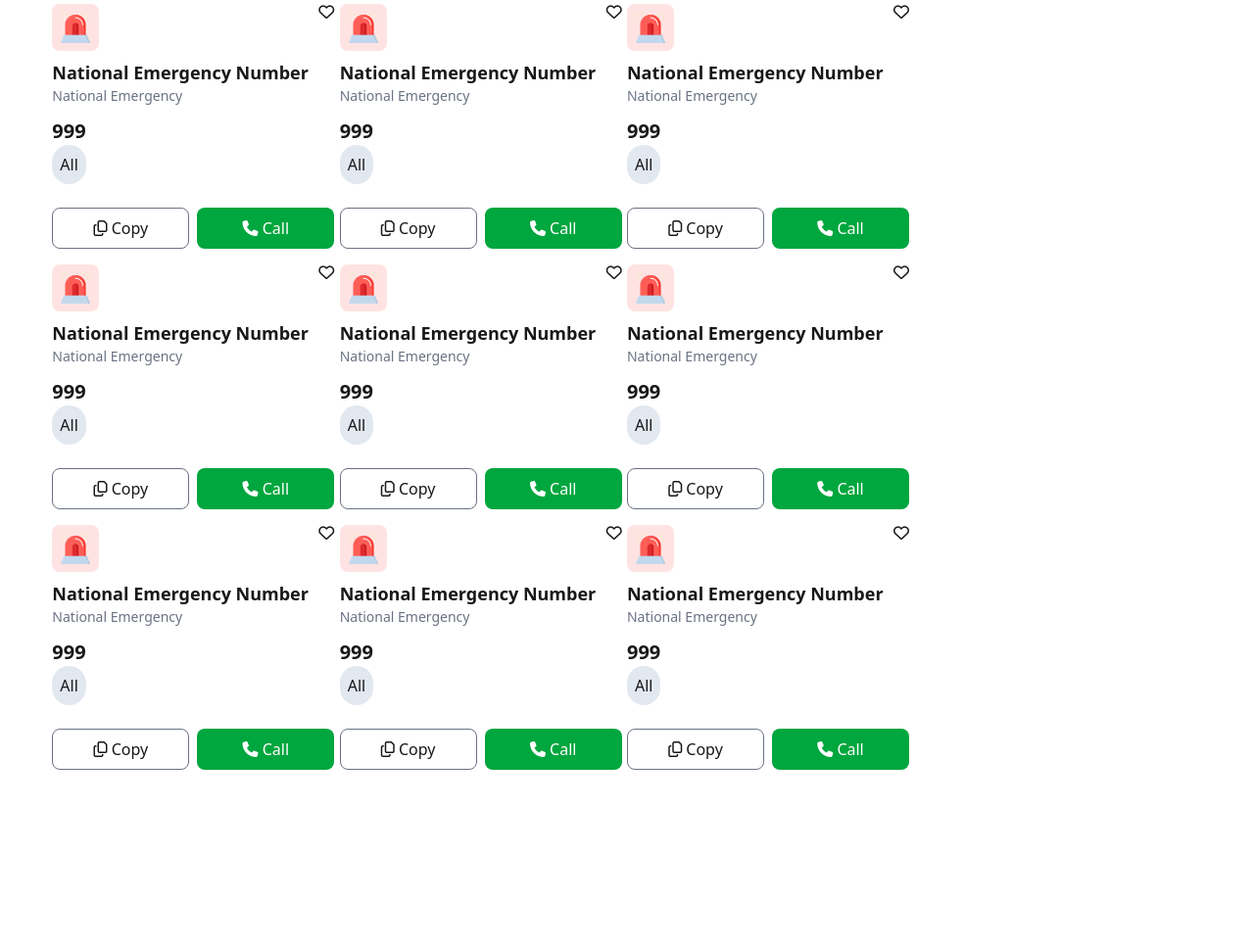
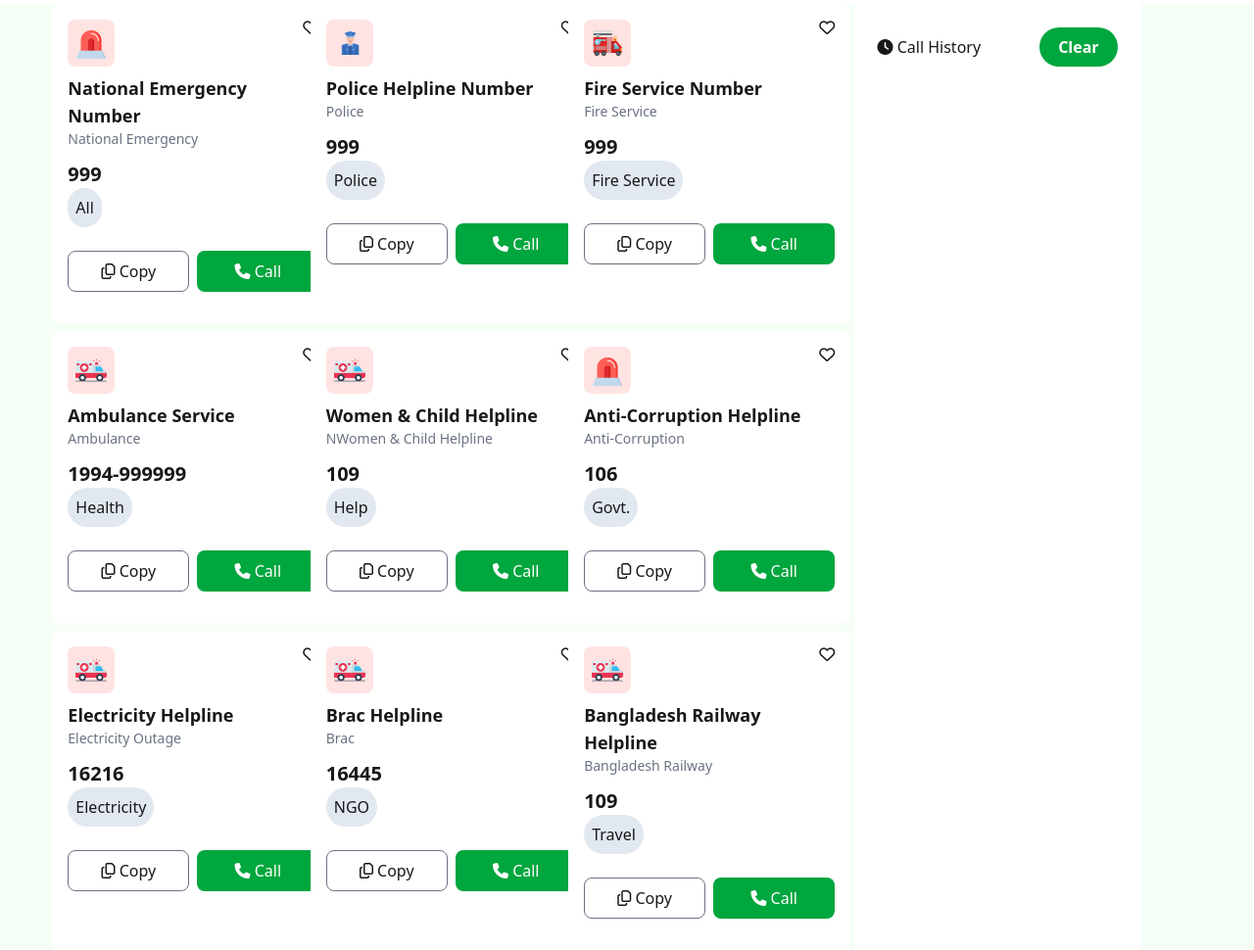
Before and after one commit to sumai-suchi/B12-A5-Emergency-Hotline, a plain HTML site: page index.html in a window 1280 px wide. Shown: the part 400-1370 px from the top of the page at 98% size. Before the commit the page ends 1202 px from the top, so only its background shows below. Drawn offline with nearby package versions, Linux system fonts and the light colour scheme.

Commit message:
adding history section with Dom activities where clear button can clear all history also clicking on the call button will show an alert button and add it to history section

```diff
--- a/index.html
+++ b/index.html
@@ -18,11 +18,11 @@
 
             <div class="flex gap-10 justify-center items-center">
                 <div class="flex gap-1">
-                    <p class="  font-semibold">0</p>
-                    <img src="./assets/heart.png" class="size-6" alt="">
+                    <p class="  font-semibold" id="HeartId">0</p>
+                    <img src="./assets/heart.png"  class="size-6" alt="">
                     </div>
                 <div class="flex gap-1">
-                    <p class=" font-semibold">100</p>
+                    <p class=" font-semibold " id="star">100</p>
                     <img src="./assets/coin.png" class="size-6"  alt="">
                     </div>
 
@@ -41,12 +41,13 @@
             </div>
         </section>
 
-        <section class="w-11/12 mx-auto mt-8  ">
-            <div class="grid grid-cols-1 lg:grid-cols-3 w-9/12 ">
-                <div class="card w-72  h-full mb-2">
+        <section class="bg-[#F5FFF6]">
+            <div class="w-11/12 mx-auto gap-9 flex  mt-8   ">
+            <div class="grid grid-cols-1 lg:grid-cols-3 gap-2 w-8/12 ">
+                <div class="card bg-white w-72 p-4  h-full mb-2">
                 <div class="flex justify-between mb-2  ">
                     <img src="./assets/emergency.png" class="size-12 bg-[#FFE3E2]  rounded-lg p-2 " alt="">
-                    <i class="fa-regular fa-heart"></i>
+                    <i class="fa-regular fa-heart   heart" ></i>
 
                 </div>
 
@@ -59,175 +60,175 @@
 
                 <div class="mb-2 flex gap-2 ">
                     <button class="w-3/6 border border-gray-500 p-2 rounded-lg"><i class="fa-regular fa-copy"></i> Copy</button>
-                    <button class="w-3/6 bg-[#00A63E] text-white rounded-lg p-2"><i class="fa-solid fa-phone"></i> Call</button>
+                    <button class="w-3/6 bg-[#00A63E] text-white rounded-lg callHistory p-2"><i class="fa-solid fa-phone"></i> Call</button>
                 </div>
 
 
             </div>
-                <div class="card w-72  h-full mb-2  ">
+                <div class="card bg-white w-72 p-4  h-full mb-2  ">
                 <div class="flex justify-between mb-2  ">
-                    <img src="./assets/emergency.png" class="size-12 bg-[#FFE3E2]  rounded-lg p-2 " alt="">
-                    <i class="fa-regular fa-heart"></i>
+                    <img src="./assets/police.png" class="size-12 bg-[#FFE3E2]  rounded-lg p-2 " alt="">
+                    <i class="fa-regular fa-heart   heart"></i>
 
                 </div>
 
                 <div class="mb-4">
-                    <h1 class="font-bold text-lg">National Emergency Number</h1>
-                  <p class="text-sm text-gray-500">National Emergency</p>
+                    <h1 class="font-bold text-lg">Police Helpline Number</h1>
+                  <p class="text-sm text-gray-500">Police</p>
                     <p class="text-xl font-bold mt-3">999</p>
-                    <button class="bg-slate-200 p-2 rounded-full mb-2">All</button>
+                    <button class="bg-slate-200 p-2 rounded-full mb-2">Police</button>
                 </div>
 
                 <div class="mb-2 flex gap-2 ">
                     <button class="w-3/6 border border-gray-500 p-2 rounded-lg"><i class="fa-regular fa-copy"></i> Copy</button>
-                    <button class="w-3/6 bg-[#00A63E] text-white rounded-lg p-2"><i class="fa-solid fa-phone"></i> Call</button>
+                    <button class="w-3/6 bg-[#00A63E] text-white rounded-lg callHistory p-2"><i class="fa-solid fa-phone"></i> Call</button>
                 </div>
 
 
             </div>
-                <div class="card w-72  h-full mb-2  ">
+                <div class="card bg-white w-72 p-4  h-full mb-2  ">
                 <div class="flex justify-between mb-2  ">
-                    <img src="./assets/emergency.png" class="size-12 bg-[#FFE3E2]  rounded-lg p-2 " alt="">
-                    <i class="fa-regular fa-heart"></i>
+                    <img src="./assets/fire-service.png" class="size-12 bg-[#FFE3E2]  rounded-lg p-2 " alt="">
+                    <i class="fa-regular fa-heart heart "></i>
 
                 </div>
 
                 <div class="mb-4">
-                    <h1 class="font-bold text-lg">National Emergency Number</h1>
-                  <p class="text-sm text-gray-500">National Emergency</p>
+                    <h1 class="font-bold text-lg">Fire Service Number</h1>
+                  <p class="text-sm text-gray-500">Fire Service</p>
                     <p class="text-xl font-bold mt-3">999</p>
-                    <button class="bg-slate-200 p-2 rounded-full mb-2">All</button>
+                    <button class="bg-slate-200 p-2 rounded-full mb-2">Fire Service</button>
                 </div>
 
                 <div class="mb-2 flex gap-2 ">
                     <button class="w-3/6 border border-gray-500 p-2 rounded-lg"><i class="fa-regular fa-copy"></i> Copy</button>
-                    <button class="w-3/6 bg-[#00A63E] text-white rounded-lg p-2"><i class="fa-solid fa-phone"></i> Call</button>
+                    <button class="w-3/6 bg-[#00A63E] text-white rounded-lg callHistory p-2"><i class="fa-solid fa-phone"></i> Call</button>
                 </div>
 
 
             </div>
-                <div class="card w-72  h-full mb-2  ">
+                <div class="card bg-white w-72 p-4  h-full mb-2  ">
                 <div class="flex justify-between mb-2  ">
-                    <img src="./assets/emergency.png" class="size-12 bg-[#FFE3E2]  rounded-lg p-2 " alt="">
-                    <i class="fa-regular fa-heart"></i>
+                    <img src="./assets/ambulance.png" class="size-12 bg-[#FFE3E2]  rounded-lg p-2 " alt="">
+                    <i class="fa-regular fa-heart heart "></i>
 
                 </div>
 
                 <div class="mb-4">
-                    <h1 class="font-bold text-lg">National Emergency Number</h1>
-                  <p class="text-sm text-gray-500">National Emergency</p>
-                    <p class="text-xl font-bold mt-3">999</p>
-                    <button class="bg-slate-200 p-2 rounded-full mb-2">All</button>
+                    <h1 class="font-bold text-lg">Ambulance Service</h1>
+                  <p class="text-sm text-gray-500">Ambulance</p>
+                    <p class="text-xl font-bold mt-3">1994-999999</p>
+                    <button class="bg-slate-200 p-2 rounded-full mb-2">Health</button>
                 </div>
 
                 <div class="mb-2 flex gap-2 ">
                     <button class="w-3/6 border border-gray-500 p-2 rounded-lg"><i class="fa-regular fa-copy"></i> Copy</button>
-                    <button class="w-3/6 bg-[#00A63E] text-white rounded-lg p-2"><i class="fa-solid fa-phone"></i> Call</button>
+                    <button class="w-3/6 bg-[#00A63E] text-white rounded-lg callHistory p-2"><i class="fa-solid fa-phone"></i> Call</button>
                 </div>
 
 
             </div>
-                <div class="card w-72  h-full mb-2  ">
+                <div class="card bg-white w-72 p-4  h-full mb-2  ">
                 <div class="flex justify-between mb-2  ">
-                    <img src="./assets/emergency.png" class="size-12 bg-[#FFE3E2]  rounded-lg p-2 " alt="">
-                    <i class="fa-regular fa-heart"></i>
+                    <img src="./assets/ambulance.png" class="size-12 bg-[#FFE3E2]  rounded-lg p-2 " alt="">
+                    <i class="fa-regular fa-heart heart "></i>
 
                 </div>
 
                 <div class="mb-4">
-                    <h1 class="font-bold text-lg">National Emergency Number</h1>
-                  <p class="text-sm text-gray-500">National Emergency</p>
-                    <p class="text-xl font-bold mt-3">999</p>
-                    <button class="bg-slate-200 p-2 rounded-full mb-2">All</button>
+                    <h1 class="font-bold text-lg">Women & Child Helpline</h1>
+                  <p class="text-sm text-gray-500">NWomen & Child Helpline</p>
+                    <p class="text-xl font-bold mt-3">109</p>
+                    <button class="bg-slate-200 p-2 rounded-full mb-2">Help</button>
                 </div>
 
                 <div class="mb-2 flex gap-2 ">
                     <button class="w-3/6 border border-gray-500 p-2 rounded-lg"><i class="fa-regular fa-copy"></i> Copy</button>
-                    <button class="w-3/6 bg-[#00A63E] text-white rounded-lg p-2"><i class="fa-solid fa-phone"></i> Call</button>
+                    <button class="w-3/6 bg-[#00A63E] text-white rounded-lg callHistory p-2"><i class="fa-solid fa-phone"></i> Call</button>
                 </div>
 
 
             </div>
-                <div class="card w-72  h-full mb-2  ">
+                <div class="card bg-white w-72 p-4  h-full mb-2  ">
                 <div class="flex justify-between mb-2  ">
                     <img src="./assets/emergency.png" class="size-12 bg-[#FFE3E2]  rounded-lg p-2 " alt="">
-                    <i class="fa-regular fa-heart"></i>
+                    <i class="fa-regular fa-heart heart "></i>
 
                 </div>
 
                 <div class="mb-4">
-                    <h1 class="font-bold text-lg">National Emergency Number</h1>
-                  <p class="text-sm text-gray-500">National Emergency</p>
-                    <p class="text-xl font-bold mt-3">999</p>
-                    <button class="bg-slate-200 p-2 rounded-full mb-2">All</button>
+                    <h1 class="font-bold text-lg">Anti-Corruption Helpline</h1>
+                  <p class="text-sm text-gray-500">Anti-Corruption</p>
+                    <p class="text-xl font-bold mt-3">106</p>
+                    <button class="bg-slate-200 p-2 rounded-full mb-2">Govt.</button>
                 </div>
 
                 <div class="mb-2 flex gap-2 ">
                     <button class="w-3/6 border border-gray-500 p-2 rounded-lg"><i class="fa-regular fa-copy"></i> Copy</button>
-                    <button class="w-3/6 bg-[#00A63E] text-white rounded-lg p-2"><i class="fa-solid fa-phone"></i> Call</button>
+                    <button class="w-3/6 bg-[#00A63E] text-white rounded-lg callHistory p-2"><i class="fa-solid fa-phone"></i> Call</button>
                 </div>
 
 
             </div>
-                <div class="card w-72  h-full mb-2  ">
+                <div class="card bg-white w-72 p-4  h-full mb-2  ">
                 <div class="flex justify-between mb-2  ">
-                    <img src="./assets/emergency.png" class="size-12 bg-[#FFE3E2]  rounded-lg p-2 " alt="">
-                    <i class="fa-regular fa-heart"></i>
+                    <img src="./assets/ambulance.png" class="size-12 bg-[#FFE3E2]  rounded-lg p-2 " alt="">
+                    <i class="fa-regular fa-heart heart "></i>
 
                 </div>
 
                 <div class="mb-4">
-                    <h1 class="font-bold text-lg">National Emergency Number</h1>
-                  <p class="text-sm text-gray-500">National Emergency</p>
-                    <p class="text-xl font-bold mt-3">999</p>
-                    <button class="bg-slate-200 p-2 rounded-full mb-2">All</button>
+                    <h1 class="font-bold text-lg">Electricity Helpline</h1>
+                  <p class="text-sm text-gray-500">Electricity Outage</p>
+                    <p class="text-xl font-bold mt-3">16216</p>
+                    <button class="bg-slate-200 p-2 rounded-full mb-2">Electricity</button>
                 </div>
 
                 <div class="mb-2 flex gap-2 ">
                     <button class="w-3/6 border border-gray-500 p-2 rounded-lg"><i class="fa-regular fa-copy"></i> Copy</button>
-                    <button class="w-3/6 bg-[#00A63E] text-white rounded-lg p-2"><i class="fa-solid fa-phone"></i> Call</button>
+                    <button class="w-3/6 bg-[#00A63E] text-white rounded-lg callHistory p-2"><i class="fa-solid fa-phone"></i> Call</button>
                 </div>
 
 
             </div>
-                <div class="card w-72  h-full mb-2  ">
+                <div class="card bg-white w-72 p-4  h-full mb-2  ">
                 <div class="flex justify-between mb-2  ">
-                    <img src="./assets/emergency.png" class="size-12 bg-[#FFE3E2]  rounded-lg p-2 " alt="">
-                    <i class="fa-regular fa-heart"></i>
+                    <img src="./assets/ambulance.png" class="size-12 bg-[#FFE3E2]  rounded-lg p-2 " alt="">
+                    <i class="fa-regular fa-heart heart "></i>
 
                 </div>
 
                 <div class="mb-4">
-                    <h1 class="font-bold text-lg">National Emergency Number</h1>
-                  <p class="text-sm text-gray-500">National Emergency</p>
-                    <p class="text-xl font-bold mt-3">999</p>
-                    <button class="bg-slate-200 p-2 rounded-full mb-2">All</button>
+                    <h1 class="font-bold text-lg">Brac Helpline</h1>
+                  <p class="text-sm text-gray-500">Brac</p>
+                    <p class="text-xl font-bold mt-3">16445</p>
+                    <button class="bg-slate-200 p-2 rounded-full mb-2">NGO</button>
                 </div>
 
                 <div class="mb-2 flex gap-2 ">
                     <button class="w-3/6 border border-gray-500 p-2 rounded-lg"><i class="fa-regular fa-copy"></i> Copy</button>
-                    <button class="w-3/6 bg-[#00A63E] text-white rounded-lg p-2"><i class="fa-solid fa-phone"></i> Call</button>
+                    <button class="w-3/6 bg-[#00A63E] text-white rounded-lg callHistory p-2"><i class="fa-solid fa-phone"></i> Call</button>
                 </div>
 
 
             </div>
-                <div class="card w-72  h-full mb-2  ">
+                <div class="card bg-white w-72 p-4  h-full mb-2  ">
                 <div class="flex justify-between mb-2  ">
-                    <img src="./assets/emergency.png" class="size-12 bg-[#FFE3E2]  rounded-lg p-2 " alt="">
-                    <i class="fa-regular fa-heart"></i>
+                    <img src="./assets/ambulance.png" class="size-12 bg-[#FFE3E2]  rounded-lg p-2 " alt="">
+                    <i class="fa-regular fa-heart heart "></i>
 
                 </div>
 
                 <div class="mb-4">
-                    <h1 class="font-bold text-lg">National Emergency Number</h1>
-                  <p class="text-sm text-gray-500">National Emergency</p>
-                    <p class="text-xl font-bold mt-3">999</p>
-                    <button class="bg-slate-200 p-2 rounded-full mb-2">All</button>
+                    <h1 class="font-bold text-lg">Bangladesh Railway Helpline </h1>
+                  <p class="text-sm text-gray-500">Bangladesh Railway</p>
+                    <p class="text-xl font-bold mt-3">109</p>
+                    <button class="bg-slate-200 p-2 rounded-full mb-2">Travel</button>
                 </div>
 
                 <div class="mb-2 flex gap-2 ">
                     <button class="w-3/6 border border-gray-500 p-2 rounded-lg"><i class="fa-regular fa-copy"></i> Copy</button>
-                    <button class="w-3/6 bg-[#00A63E] text-white rounded-lg p-2"><i class="fa-solid fa-phone"></i> Call</button>
+                    <button class="w-3/6 bg-[#00A63E] text-white rounded-lg callHistory p-2"><i class="fa-solid fa-phone"></i> Call</button>
                 </div>
 
 
@@ -235,10 +236,17 @@
 
             </div>
 
-            <div class="w-2/12">
+            <div class="w-3/12 bg-white  p-6 " >
+             <div class="flex justify-between items-center">
+                <h3><i class="fa-solid fa-clock bg-white"></i> Call History</h3>
+                 <button class="bg-[#00A63E] w-20 font-semibold rounded-3xl h-10 text-white" id="clear-History">Clear</button>
+             </div>
+             <div id="History-container">
 
+             </div>
 
             </div>
+        </div>
         </section>
     </main>
 
```
Also changed, not shown: emergency.js (+82 -1 lines).
